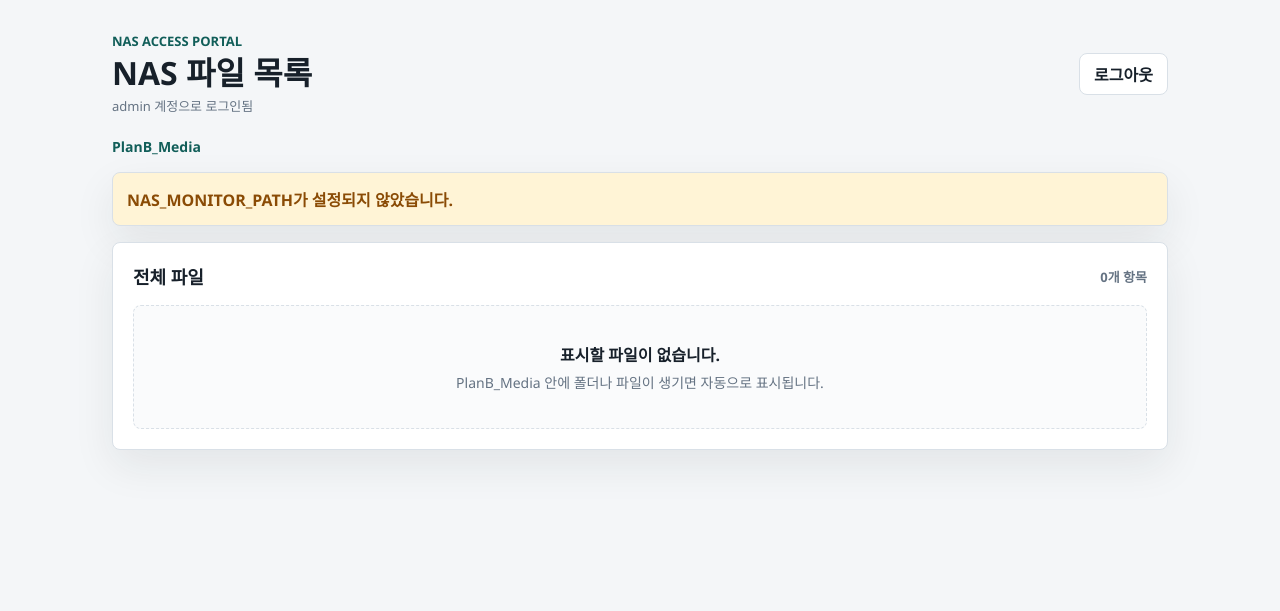
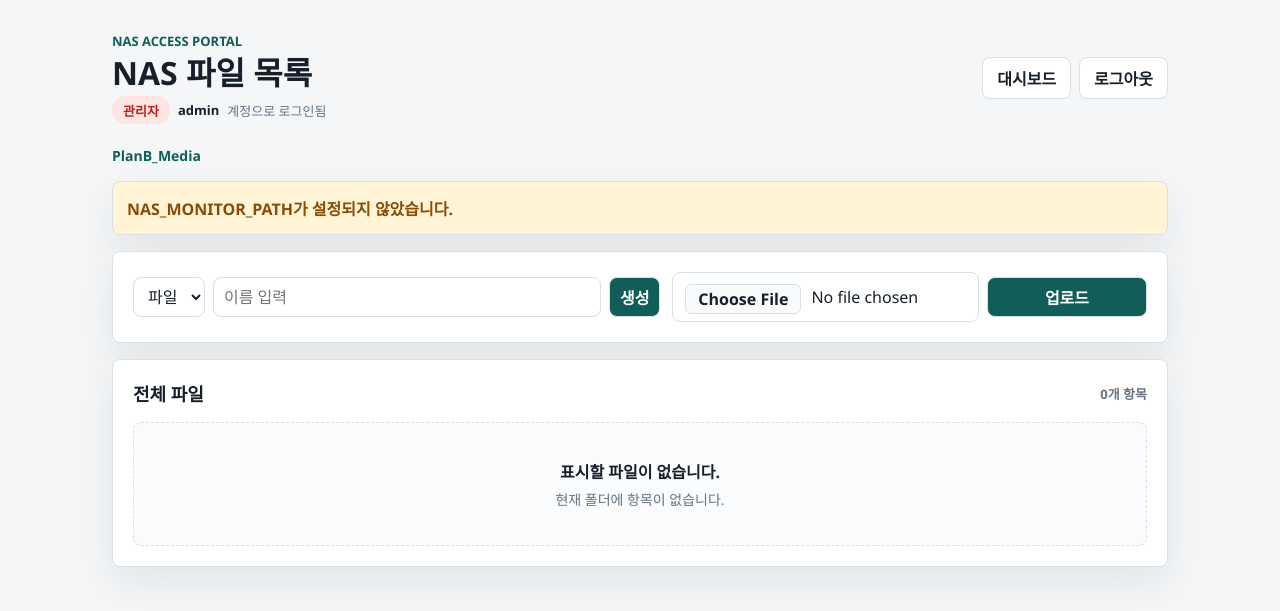
Before and after one commit to zeonzyeon/SecureNas_monitor, a Flask app: page /files in a window 1280 px wide. Shown: the top 611 px of the page. Run offline with Flask 3, Linux system fonts and the light colour scheme; the visitor is signed in with stand-in values (Sample User, id 1); data comes from the database, SQL or seed files in the repository.

Commit message:
역할별 권한 검사 기능 추가

```diff
--- a/app/auth/routes.py
+++ b/app/auth/routes.py
@@ -111,7 +111,7 @@ def register_post():
         flash("이미 등록된 계정입니다.")
         return render_template("register.html"), 409
 
-    flash("계정 등록이 완료되었습니다. 관리자 승인 후 사용할 수 있습니다.")
+    flash("계정 등록이 완료되었습니다.<br>관리자 승인 후 사용할 수 있습니다.")
     return redirect(url_for("auth.login"))
 
 
--- a/app/routes.py
+++ b/app/routes.py
@@ -1,6 +1,20 @@
+import shutil
 from pathlib import Path, PurePosixPath
 
-from flask import Blueprint, abort, current_app, jsonify, redirect, render_template, request, session, url_for
+from flask import (
+    Blueprint,
+    abort,
+    current_app,
+    flash,
+    jsonify,
+    redirect,
+    render_template,
+    request,
+    send_file,
+    session,
+    url_for,
+)
+from werkzeug.utils import secure_filename
 
 from app.auth.decorators import login_required, roles_required
 from app.auth.models import list_users, update_user
@@ -8,6 +22,56 @@ from app.models import list_file_events
 
 
 bp = Blueprint("main", __name__)
+
+EDITABLE_EXTENSIONS = {".txt", ".md", ".csv", ".log", ".json", ".xml", ".html", ".css", ".js", ".py"}
+
+
+def _role_permissions(role):
+    return {
+        "can_read": role in {"admin", "user", "viewer"},
+        "can_create": role in {"admin", "user"},
+        "can_download": role in {"admin", "user"},
+        "can_edit": role == "admin",
+        "can_delete": role == "admin",
+        "can_dashboard": role == "admin",
+    }
+
+
+def _nas_root_path():
+    monitor_path = current_app.config["NAS_MONITOR_PATH"]
+    if not monitor_path:
+        abort(500, description="NAS_MONITOR_PATH is not configured.")
+
+    return Path(monitor_path).resolve()
+
+
+def _safe_nas_path(subpath=""):
+    root_path = _nas_root_path()
+    requested_path = (root_path / PurePosixPath(subpath).as_posix()).resolve()
+
+    try:
+        requested_path.relative_to(root_path)
+    except ValueError:
+        abort(404)
+
+    return root_path, requested_path
+
+
+def _redirect_to_files(subpath=""):
+    parent = PurePosixPath(subpath).parent.as_posix()
+    if parent == ".":
+        parent = ""
+
+    return redirect(_files_url(parent))
+
+
+def _files_url(subpath=""):
+    normalized_path = PurePosixPath(subpath).as_posix().strip("/")
+
+    if not normalized_path or normalized_path == ".":
+        return url_for("main.files")
+
+    return url_for("main.files", subpath=normalized_path)
 
 
 @bp.get("/")
@@ -46,15 +110,10 @@ def files(subpath):
             breadcrumbs=breadcrumbs,
             current_path="",
             parent_path=parent_path,
+            permissions=_role_permissions(session.get("role")),
         )
 
-    root_path = Path(monitor_path).resolve()
-    requested_path = (root_path / subpath).resolve()
-
-    try:
-        requested_path.relative_to(root_path)
-    except ValueError:
-        abort(404)
+    root_path, requested_path = _safe_nas_path(subpath)
 
     try:
         if not root_path.exists():
@@ -97,7 +156,151 @@ def files(subpath):
         breadcrumbs=breadcrumbs,
         current_path=PurePosixPath(subpath).as_posix().strip("/"),
         parent_path=parent_path,
+        permissions=_role_permissions(session.get("role")),
     )
+
+
+@bp.get("/files/open/<path:subpath>")
+@login_required
+def open_file(subpath):
+    root_path, requested_path = _safe_nas_path(subpath)
+
+    if not requested_path.exists() or not requested_path.is_file():
+        abort(404)
+
+    return send_file(requested_path, as_attachment=False)
+
+
+@bp.get("/files/download/<path:subpath>")
+@roles_required("admin", "user")
+def download_file(subpath):
+    root_path, requested_path = _safe_nas_path(subpath)
+
+    if not requested_path.exists() or not requested_path.is_file():
+        abort(404)
+
+    return send_file(requested_path, as_attachment=True, download_name=requested_path.name)
+
+
+@bp.post("/files/create")
+@roles_required("admin", "user")
+def create_file_item():
+    current_path = request.form.get("current_path", "").strip("/")
+    item_type = request.form.get("item_type", "file")
+    name = request.form.get("name", "").strip()
+
+    if not name or "/" in name or "\\" in name:
+        flash("파일 또는 폴더 이름을 올바르게 입력하세요.")
+        return redirect(_files_url(current_path))
+
+    root_path, current_directory = _safe_nas_path(current_path)
+    if not current_directory.exists() or not current_directory.is_dir():
+        abort(404)
+
+    target_path = (current_directory / name).resolve()
+    try:
+        target_path.relative_to(root_path)
+    except ValueError:
+        abort(404)
+
+    if target_path.exists():
+        flash("이미 같은 이름의 항목이 있습니다.")
+        return redirect(_files_url(current_path))
+
+    if item_type == "folder":
+        target_path.mkdir()
+    else:
+        target_path.touch()
+
+    return redirect(_files_url(current_path))
+
+
+@bp.post("/files/upload")
+@roles_required("admin", "user")
+def upload_file():
+    current_path = request.form.get("current_path", "").strip("/")
+    upload = request.files.get("file")
+
+    if not upload or not upload.filename:
+        flash("업로드할 파일을 선택하세요.")
+        return redirect(_files_url(current_path))
+
+    root_path, current_directory = _safe_nas_path(current_path)
+    if not current_directory.exists() or not current_directory.is_dir():
+        abort(404)
+
+    filename = Path(upload.filename).name
+    if not filename or "/" in filename or "\\" in filename:
+        filename = secure_filename(upload.filename)
+
+    if not filename:
+        flash("파일 이름을 확인할 수 없습니다.")
+        return redirect(_files_url(current_path))
+
+    target_path = (current_directory / filename).resolve()
+
+    try:
+        target_path.relative_to(root_path)
+    except ValueError:
+        abort(404)
+
+    if target_path.exists():
+        flash("이미 같은 이름의 파일이 있습니다.")
+        return redirect(_files_url(current_path))
+
+    upload.save(target_path)
+    return redirect(_files_url(current_path))
+
+
+@bp.post("/files/delete/<path:subpath>")
+@roles_required("admin")
+def delete_file_item(subpath):
+    root_path, requested_path = _safe_nas_path(subpath)
+
+    if not requested_path.exists():
+        abort(404)
+
+    if requested_path.is_dir():
+        shutil.rmtree(requested_path)
+    else:
+        requested_path.unlink()
+
+    return _redirect_to_files(subpath)
+
+
+@bp.get("/files/edit/<path:subpath>")
+@roles_required("admin")
+def edit_file(subpath):
+    root_path, requested_path = _safe_nas_path(subpath)
+
+    if not requested_path.exists() or not requested_path.is_file():
+        abort(404)
+
+    if requested_path.suffix.lower() not in EDITABLE_EXTENSIONS:
+        flash("이 파일 형식은 사이트에서 직접 수정할 수 없습니다.")
+        return _redirect_to_files(subpath)
+
+    try:
+        content = requested_path.read_text(encoding="utf-8")
+    except UnicodeDecodeError:
+        content = requested_path.read_text(encoding="cp949")
+
+    return render_template("edit_file.html", file_path=PurePosixPath(subpath).as_posix(), content=content)
+
+
+@bp.post("/files/edit/<path:subpath>")
+@roles_required("admin")
+def edit_file_post(subpath):
+    root_path, requested_path = _safe_nas_path(subpath)
+
+    if not requested_path.exists() or not requested_path.is_file():
+        abort(404)
+
+    if requested_path.suffix.lower() not in EDITABLE_EXTENSIONS:
+        abort(400)
+
+    requested_path.write_text(request.form.get("content", ""), encoding="utf-8")
+    return _redirect_to_files(subpath)
 
 
 @bp.get("/health")
--- a/app/static/css/files.css
+++ b/app/static/css/files.css
@@ -36,11 +36,56 @@ body {
   margin-bottom: 22px;
 }
 
+.topbar-actions {
+  display: flex;
+  align-items: center;
+  gap: 8px;
+}
+
 .eyebrow,
 .welcome {
   margin: 0;
   color: var(--muted);
   font-size: 13px;
+}
+
+.welcome {
+  display: flex;
+  align-items: center;
+  flex-wrap: wrap;
+  gap: 8px;
+}
+
+.username {
+  color: var(--text);
+  font-weight: 800;
+}
+
+.role-badge {
+  display: inline-flex;
+  align-items: center;
+  justify-content: center;
+  min-width: 58px;
+  height: 28px;
+  padding: 0 10px;
+  border-radius: 999px;
+  font-size: 13px;
+  font-weight: 900;
+}
+
+.role-badge.admin {
+  background: #fee4e2;
+  color: #b42318;
+}
+
+.role-badge.user {
+  background: #dff7f3;
+  color: #115e59;
+}
+
+.role-badge.viewer {
+  background: #e8edff;
+  color: #3538cd;
 }
 
 .eyebrow {
@@ -114,6 +159,71 @@ h1 {
   padding: 20px;
 }
 
+.tools-panel {
+  display: grid;
+  grid-template-columns: minmax(0, 1fr) minmax(420px, 0.9fr);
+  gap: 12px;
+  margin-bottom: 16px;
+}
+
+.tool-form {
+  display: grid;
+  grid-template-columns: auto minmax(0, 1fr) auto;
+  align-items: center;
+  gap: 8px;
+}
+
+.upload-form {
+  grid-template-columns: minmax(0, 1fr) 160px;
+}
+
+.tool-form input,
+.tool-form select,
+.tool-form button,
+.editor-actions button {
+  height: 40px;
+  border: 1px solid var(--line);
+  border-radius: 8px;
+  background: #ffffff;
+  color: var(--text);
+  padding: 0 10px;
+  font: inherit;
+}
+
+.tool-form input[type="file"] {
+  width: 100%;
+  height: 50px;
+  padding: 9px 12px;
+  line-height: 30px;
+}
+
+.tool-form input[type="file"]::file-selector-button {
+  height: 30px;
+  margin-right: 10px;
+  padding: 0 12px;
+  border: 1px solid var(--line);
+  border-radius: 6px;
+  background: #f8fafb;
+  color: var(--text);
+  cursor: pointer;
+  font: inherit;
+  font-weight: 700;
+  line-height: 28px;
+  vertical-align: middle;
+}
+
+.tool-form input[type="file"]::file-selector-button:hover {
+  background: #eef2f5;
+}
+
+.tool-form button,
+.editor-actions button {
+  background: var(--accent-strong);
+  color: #ffffff;
+  cursor: pointer;
+  font-weight: 800;
+}
+
 .panel-header {
   display: flex;
   align-items: center;
--- a/app/static/js/dashboard.js
+++ b/app/static/js/dashboard.js
@@ -261,6 +261,3 @@ elements.usersTable.addEventListener("click", async (event) => {
     elements.userSaveState.textContent = error.message;
   }
 });
-
-refreshDashboard();
-setInterval(refreshDashboard, 10000);
--- a/app/templates/files.html
+++ b/app/templates/files.html
@@ -7,14 +7,24 @@
     <link rel="stylesheet" href="{{ url_for('static', filename='css/files.css') }}">
   </head>
   <body>
+    {% set role_labels = {"admin": "관리자", "user": "사용자", "viewer": "열람자"} %}
     <main class="files-shell">
       <header class="topbar">
         <div>
           <p class="eyebrow">NAS Access Portal</p>
           <h1>NAS 파일 목록</h1>
-          <p class="welcome">{{ session.username }} 계정으로 로그인됨</p>
+          <p class="welcome">
+            <span class="role-badge {{ session.role }}">{{ role_labels.get(session.role, session.role) }}</span>
+            <span class="username">{{ session.username }}</span>
+            <span>계정으로 로그인됨</span>
+          </p>
         </div>
-        <a class="text-button" href="{{ url_for('auth.logout') }}">로그아웃</a>
+        <div class="topbar-actions">
+          {% if permissions.can_dashboard %}
+            <a class="text-button" href="{{ url_for('main.dashboard') }}">대시보드</a>
+          {% endif %}
+          <a class="text-button" href="{{ url_for('auth.logout') }}">로그아웃</a>
+        </div>
       </header>
 
       <nav class="breadcrumbs" aria-label="현재 폴더">
@@ -25,8 +35,36 @@
         {% endfor %}
       </nav>
 
+      {% with messages = get_flashed_messages() %}
+        {% if messages %}
+          {% for message in messages %}
+            <section class="notice" role="alert">{{ message }}</section>
+          {% endfor %}
+        {% endif %}
+      {% endwith %}
+
       {% if error %}
-        <section class="notice">{{ error }}</section>
+        <section class="notice" role="alert">{{ error }}</section>
+      {% endif %}
+
+      {% if permissions.can_create %}
+        <section class="panel tools-panel">
+          <form class="tool-form" method="post" action="{{ url_for('main.create_file_item') }}">
+            <input type="hidden" name="current_path" value="{{ current_path }}">
+            <select name="item_type" aria-label="생성 유형">
+              <option value="file">파일</option>
+              <option value="folder">폴더</option>
+            </select>
+            <input name="name" placeholder="이름 입력" autocomplete="off">
+            <button type="submit">생성</button>
+          </form>
+
+          <form class="tool-form upload-form" method="post" action="{{ url_for('main.upload_file') }}" enctype="multipart/form-data">
+            <input type="hidden" name="current_path" value="{{ current_path }}">
+            <input type="file" name="file">
+            <button type="submit">업로드</button>
+          </form>
+        </section>
       {% endif %}
 
       <section class="panel">
@@ -47,6 +85,7 @@
                   <th>이름</th>
                   <th>유형</th>
                   <th>크기</th>
+                  <th>작업</th>
                 </tr>
               </thead>
               <tbody>
@@ -61,6 +100,24 @@
                     </td>
                     <td>{{ "폴더" if file.is_dir else "파일" }}</td>
                     <td>{{ "-" if file.size is none else "{:,} bytes".format(file.size) }}</td>
+                    <td>
+                      <div class="action-row">
+                        {% if not file.is_dir %}
+                          <a class="small-button" href="{{ url_for('main.open_file', subpath=file.href) }}" target="_blank">열기</a>
+                          {% if permissions.can_download %}
+                            <a class="small-button" href="{{ url_for('main.download_file', subpath=file.href) }}">다운로드</a>
+                          {% endif %}
+                          {% if permissions.can_edit %}
+                            <a class="small-button" href="{{ url_for('main.edit_file', subpath=file.href) }}">수정</a>
+                          {% endif %}
+                        {% endif %}
+                        {% if permissions.can_delete %}
+                          <form method="post" action="{{ url_for('main.delete_file_item', subpath=file.href) }}">
+                            <button class="small-button danger" type="submit">삭제</button>
+                          </form>
+                        {% endif %}
+                      </div>
+                    </td>
                   </tr>
                 {% endfor %}
               </tbody>
@@ -69,7 +126,7 @@
         {% else %}
           <div class="empty-state">
             <strong>표시할 파일이 없습니다.</strong>
-            <span>PlanB_Media 안에 폴더나 파일이 생기면 자동으로 표시됩니다.</span>
+            <span>현재 폴더에 항목이 없습니다.</span>
           </div>
         {% endif %}
       </section>
```
Also changed, not shown: other parts of app/static/css/files.css (+67 -0 lines), app/__init__.py (+10 -1 lines), app/templates/edit_file.html (added, +31 -0 lines).
